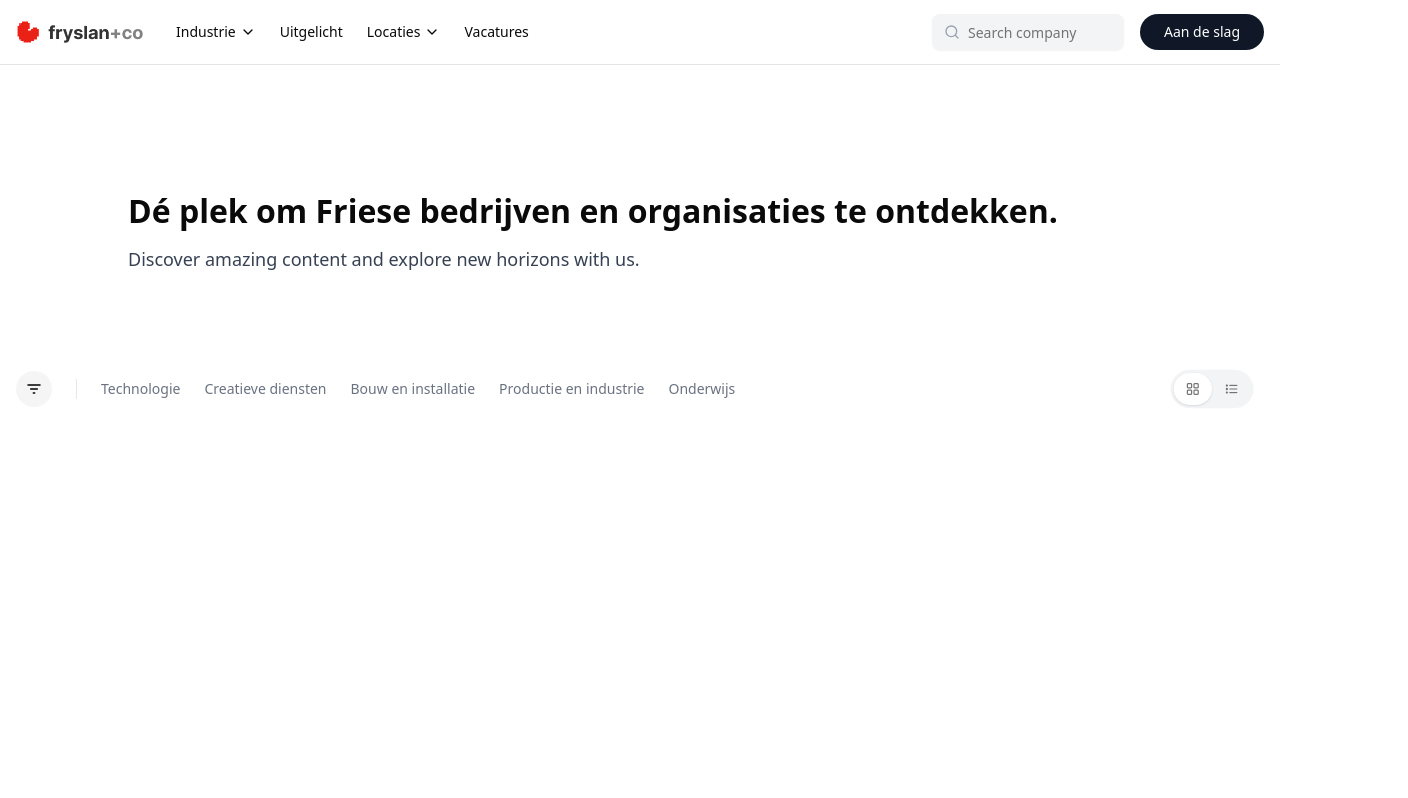
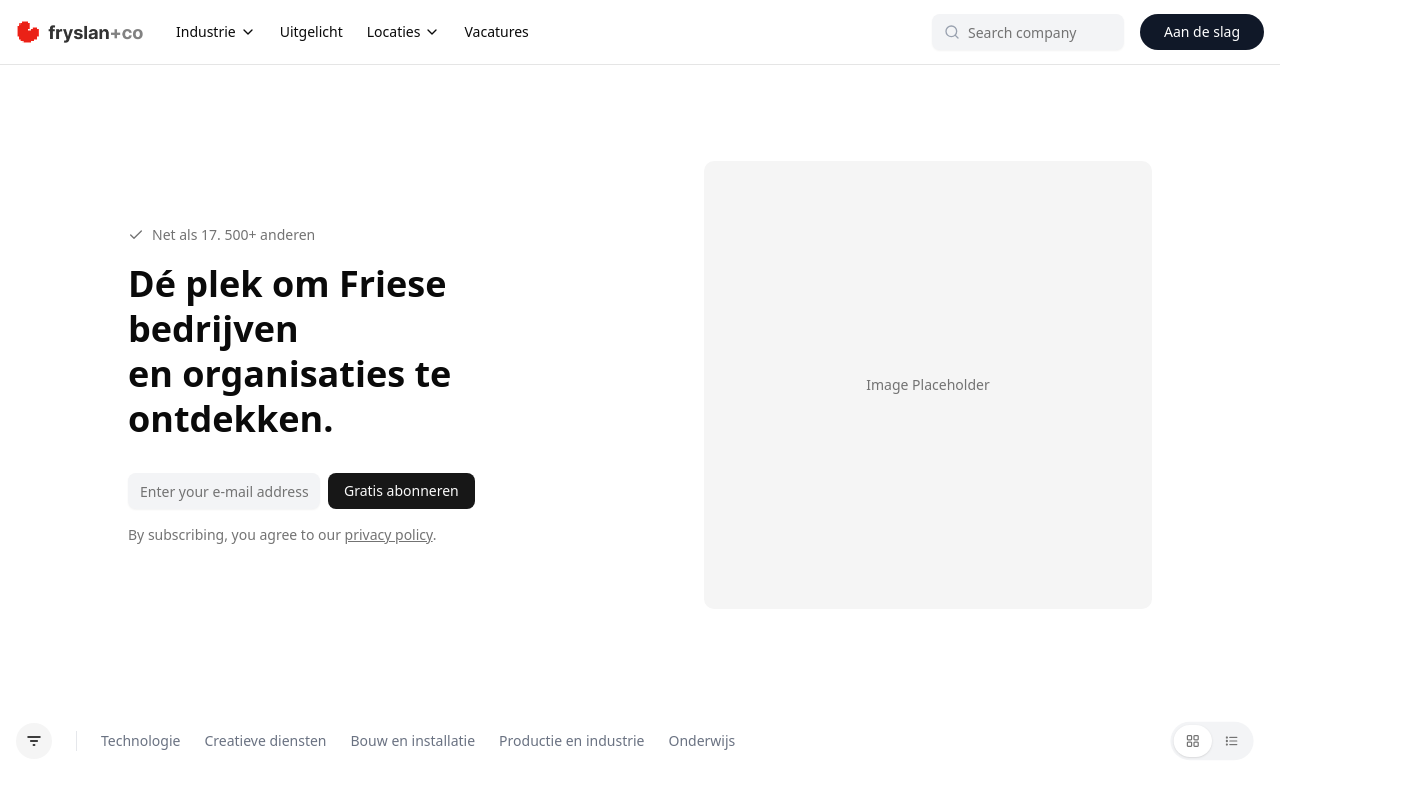
Before and after one commit to ijvadeli/fryslanco, a Next.js app: page / in a window 1280 px wide. Shown: the whole page, 1408 px wide, since content can reach past the window. Built offline with nearby package versions, Linux system fonts and the light colour scheme.

Commit message:
Hero section update, fixed spacing, adjusted tailark component.

```diff
--- /dev/null
+++ b/src/_components/call-to-action-three.tsx
@@ -0,0 +1,43 @@
+import { Button } from '@/components/ui/button'
+import { Calendar, ChevronRight } from 'lucide-react'
+import Link from 'next/link'
+
+export default function StatsSection() {
+    return (
+        <section>
+            <div className="bg-muted py-12">
+                <div className="mx-auto max-w-5xl px-6">
+                    <h2 className="text-foreground max-w-lg text-balance text-3xl font-semibold lg:text-4xl">
+                        <span className="text-muted-foreground">Build Modern Websites.</span> Drive Results
+                    </h2>
+                    <p className="mt-4 text-lg">Libero sapiente aliquam quibusdam aspernatur, praesentium iusto repellendus.</p>
+                    <div className="mt-8 flex gap-3">
+                        <Button
+                            asChild
+                            className="pr-2">
+                            <Link href="#">
+                                Try Mist for Free
+                                <ChevronRight
+                                    strokeWidth={2.5}
+                                    className="size-3.5! opacity-50"
+                                />
+                            </Link>
+                        </Button>
+                        <Button
+                            asChild
+                            variant="outline"
+                            className="pl-2.5">
+                            <Link href="#">
+                                <Calendar
+                                    className="size-3.5 opacity-50"
+                                    strokeWidth={2.5}
+                                />
+                                Request a Demo
+                            </Link>
+                        </Button>
+                    </div>
+                </div>
+            </div>
+        </section>
+    )
+}
--- a/src/_components/filter.tsx
+++ b/src/_components/filter.tsx
@@ -136,7 +136,7 @@ export function FilterBar({ className }: FilterBarProps) {
           <nav className="hidden md:flex items-center gap-6">
             {categories.map((category) => (
               <button
-                key={category}
+
                 onClick={() =>
                   setActiveCategory(
                     activeCategory === category ? null : category
--- a/src/_components/home/hero-section.tsx
+++ b/src/_components/home/hero-section.tsx
@@ -1,11 +1,53 @@
+import { Button } from "@/components/ui/button";
+import { Input } from "@/components/ui/input";
+import { Check } from "lucide-react";
+import Link from "next/link";
+
 export default function HeroSection() {
   return (
-    <section className="bg-white py-20">
-      <div className="container flex flex-start flex-col mx-32 mt-12">
-        <h1 className="text-4xl font-semibold text-[32px] mb-4">Dé plek om Friese bedrijven en organisaties te ontdekken.</h1>
-        <p className="text-lg text-gray-700">
-          Discover amazing content and explore new horizons with us.
-        </p>
+    <section>
+      <div className="bg-background py-16 lg:py-24">
+        <div className="mx-auto lg:mx-32 max-w-8xl ">
+          <div className="grid gap-12 lg:grid-cols-2 lg:gap-8 items-center">
+            <div className="flex items-center flex-col lg:items-start">
+              <div className="flex items-center gap-2 text-sm text-muted-foreground mb-4">
+                <Check className="size-4" />
+                <span>Net als 17. 500+ anderen</span>
+              </div>
+
+              <h1 className="text-foreground text-3xl font-semibold lg:text-4xl leading-tight">
+                Dé plek om Friese bedrijven
+                <br />
+                en organisaties te{" "}
+                <span className="text-foreground">ontdekken. </span>
+              </h1>
+
+              <form className="mt-8 flex gap-2 max-w-md">
+                <Input
+                  type="email"
+                  placeholder="Enter your e-mail address"
+                  className="w-48 pl-3 bg-gray-100 border-0 focus-visible:ring-1"
+                />
+                <Button type="submit">Gratis abonneren</Button>
+              </form>
+
+              <p className="mt-4 text-sm text-muted-foreground">
+                By subscribing, you agree to our{" "}
+                <Link href="#" className="underline hover:text-foreground">
+                  privacy policy
+                </Link>
+                .
+              </p>
+            </div>
+            <div className="flex justify-center lg:justify-end">
+              <div className="w-full max-w-md aspect-square bg-muted rounded-lg flex items-center justify-center">
+                <span className="text-muted-foreground text-sm">
+                  Image Placeholder
+                </span>
+              </div>
+            </div>
+          </div>
+        </div>
       </div>
     </section>
   );
```
Also changed, not shown: components.json, 1 other file (tests, documents, lock files or other folders).
